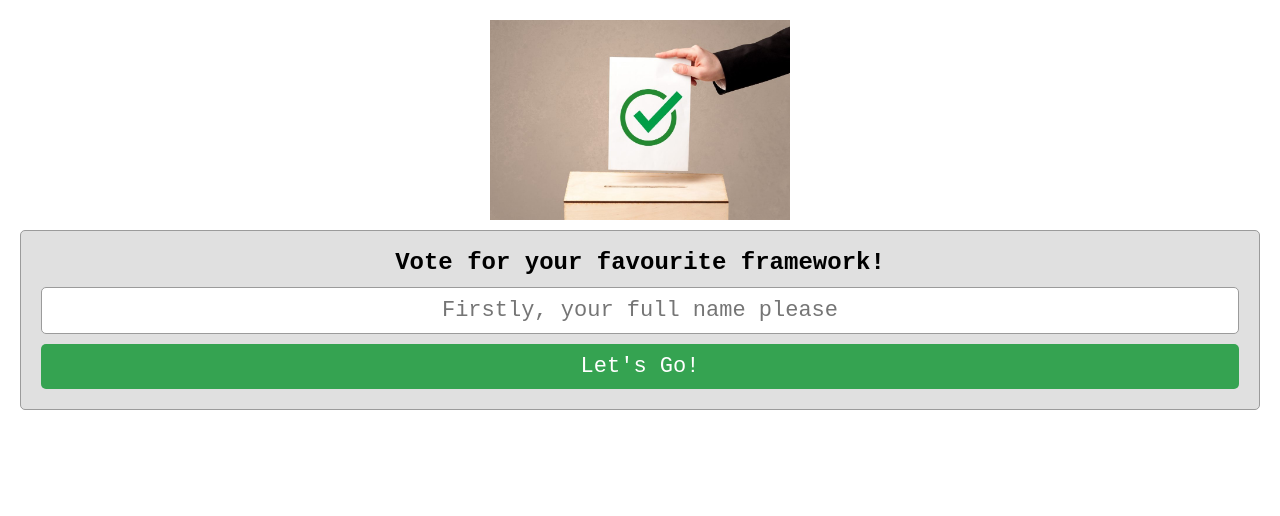
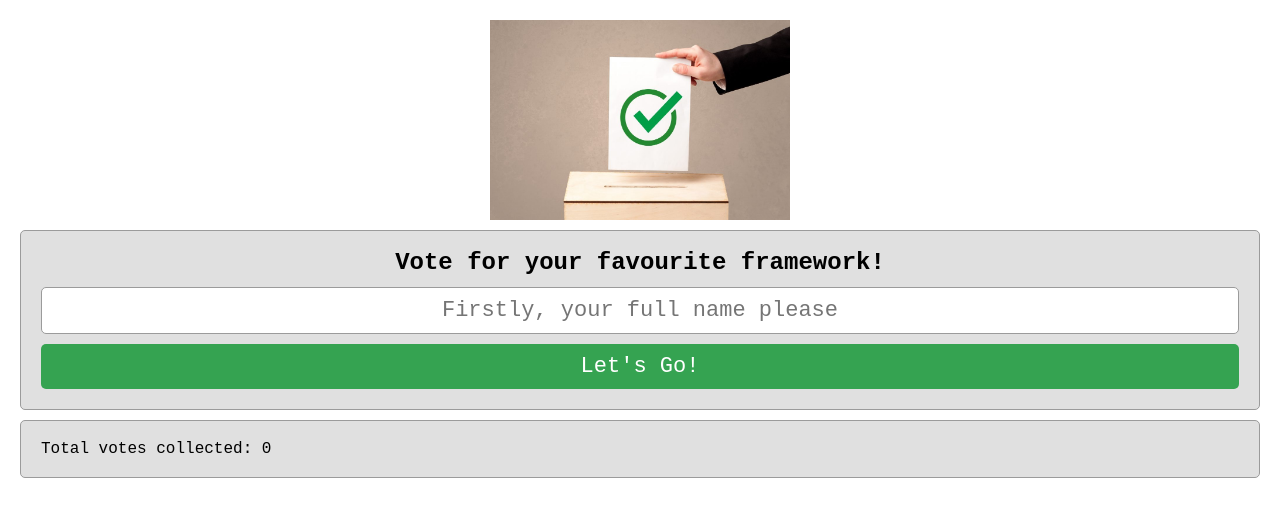
Before and after one commit to EdgeJay/tdd-react-enzyme-demo, a React app: page / in a window 1280 px wide. Shown: the top 516 px of the page. Built offline with nearby package versions, Linux system fonts and the light colour scheme.

Commit message:
add result section

```diff
--- a/src/client/components/App.js
+++ b/src/client/components/App.js
@@ -2,6 +2,7 @@ import React from 'react';
 import styled from 'styled-components';
 import Header from './base/Header';
 import RegisterSection from './RegisterSection';
+import ResultSection from './ResultSection';
 
 const Container = styled.div`
   padding: 2rem;
@@ -12,6 +13,7 @@ function App() {
     <Container>
       <Header />
       <RegisterSection />
+      <ResultSection />
     </Container>
   );
 }
--- /dev/null
+++ b/src/client/components/ResultSection.js
@@ -0,0 +1,22 @@
+import React from 'react';
+import PropTypes from 'prop-types';
+import { connect } from 'react-redux';
+import Section from './base/Section';
+
+function ResultSection({ votes }) {
+  return (
+    <Section>
+      <p>{`Total votes collected: ${votes.length}`}</p>
+    </Section>
+  );
+}
+
+ResultSection.propTypes = {
+  votes: PropTypes.arrayOf(PropTypes.object).isRequired,
+};
+
+const mapProps = state => ({
+  votes: state.registry.votes,
+});
+
+export default connect(mapProps)(ResultSection);
```
